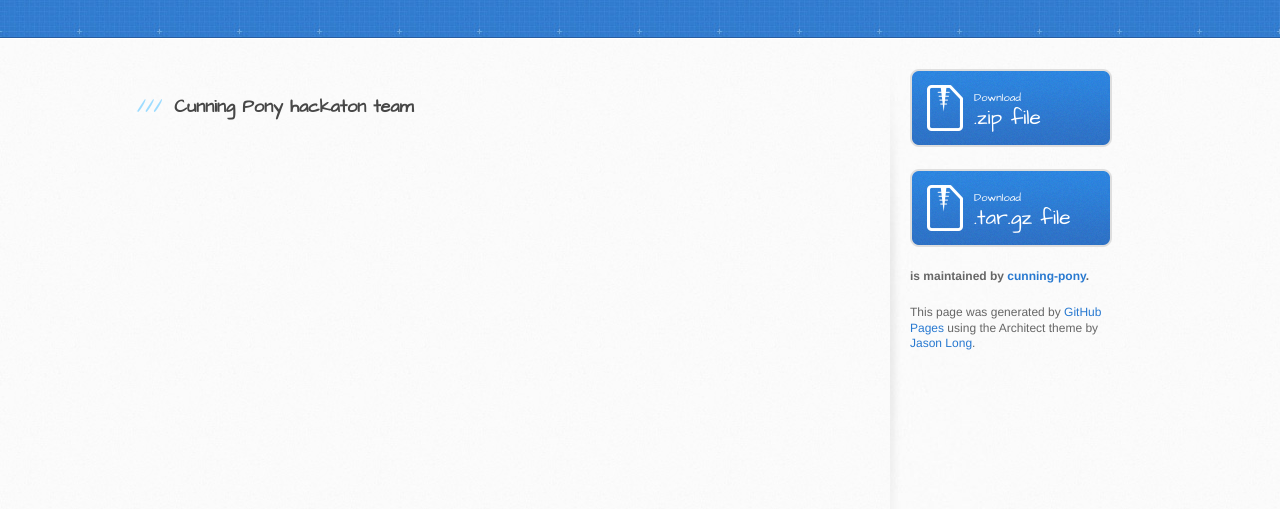
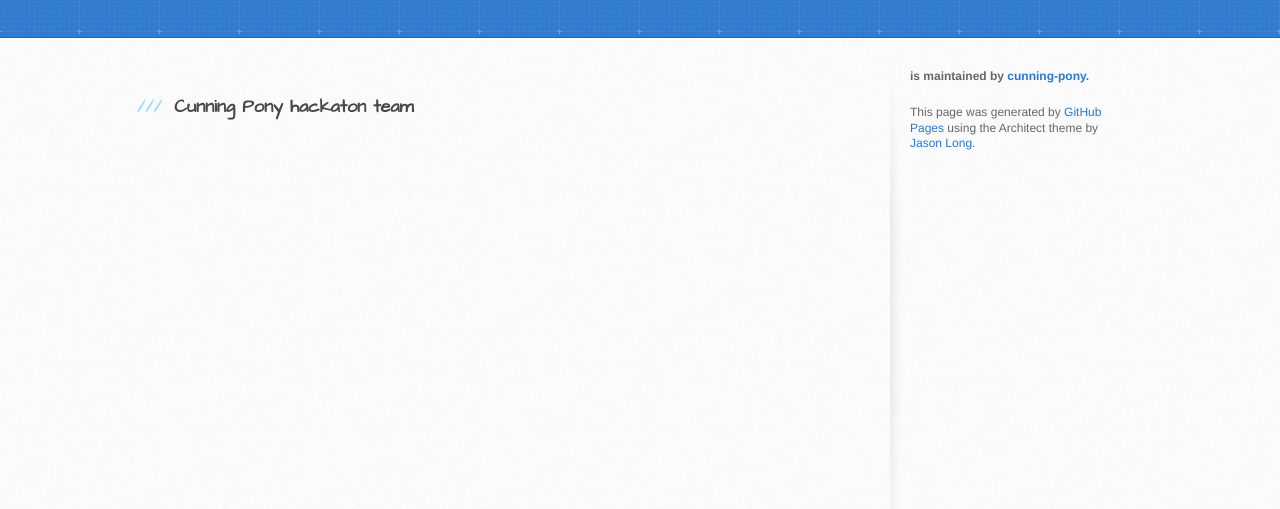
Before and after one commit to cunning-pony/about, a plain HTML site: page index.html in a window 1280 px wide. Shown: the part 129-638 px from the top of the page. Drawn offline with Linux system fonts and the light colour scheme.

Commit message:
Update index.html

```diff
--- a/index.html
+++ b/index.html
@@ -33,14 +33,14 @@
         </section>
 
         <aside id="sidebar">
-          <a href="https://github.com/cunning-pony/about/zipball/master" class="button">
+          <!-- <a href="https://github.com/cunning-pony/about/zipball/master" class="button">
             <small>Download</small>
             .zip file
           </a>
           <a href="https://github.com/cunning-pony/about/tarball/master" class="button">
             <small>Download</small>
             .tar.gz file
-          </a>
+          </a> -->
 
           <p class="repo-owner"><a href="https://github.com/cunning-pony/about"></a> is maintained by <a href="https://github.com/cunning-pony">cunning-pony</a>.</p>
 
```
